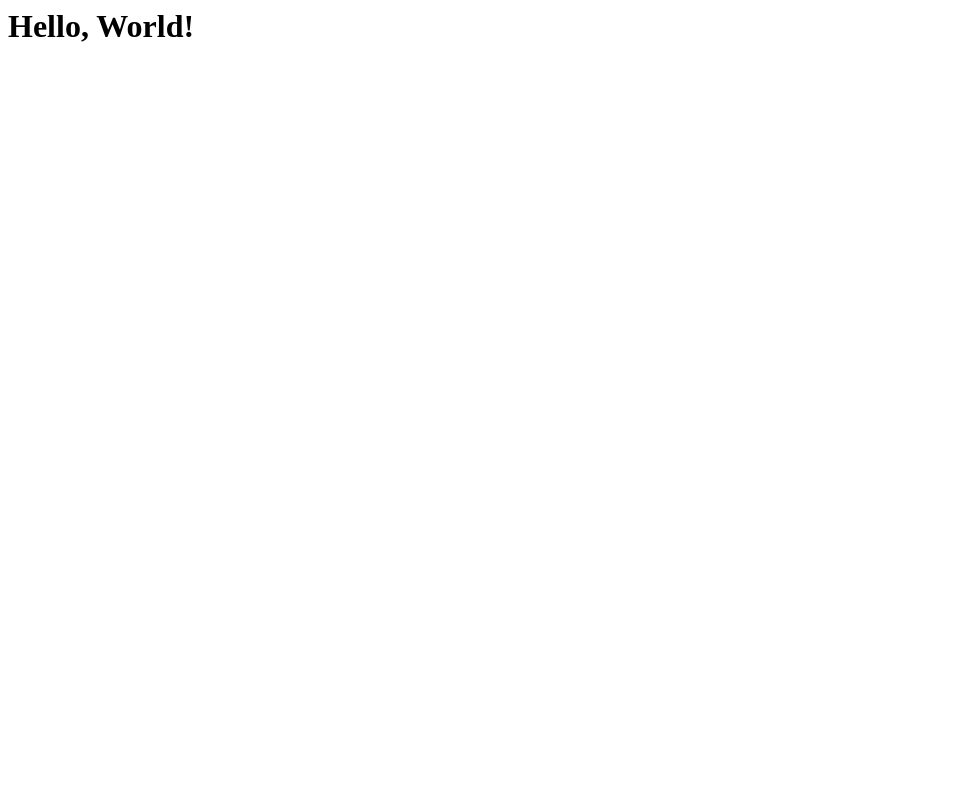
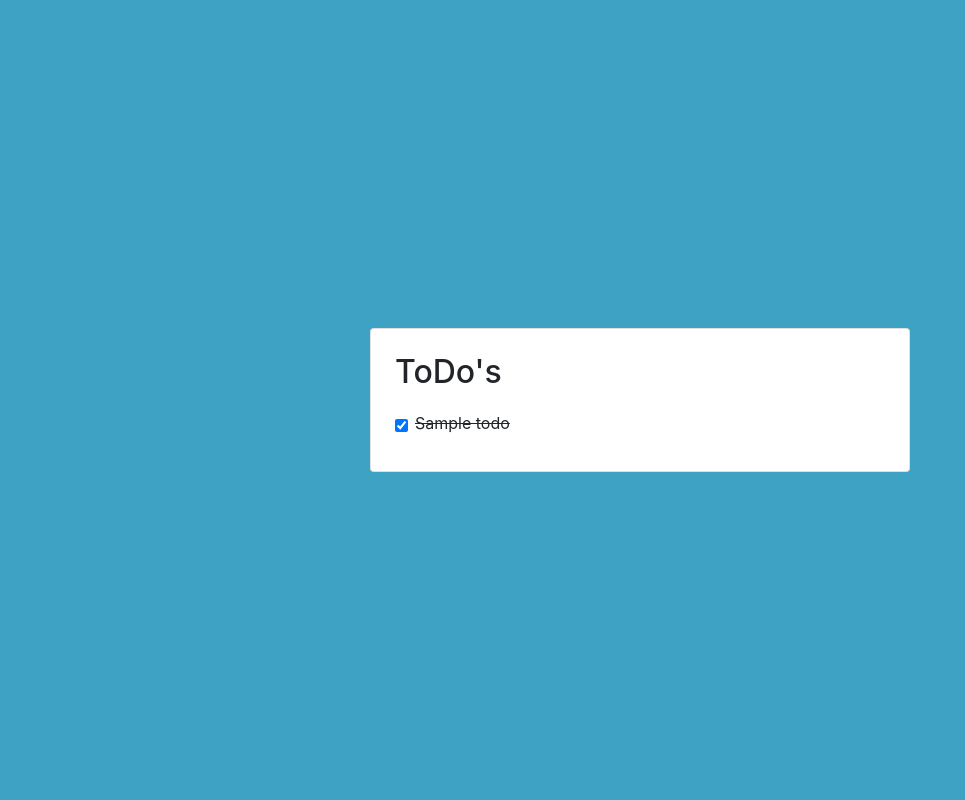
Before and after one commit to kalhauge/secure_by_design, a Django app: page /todo/ in a window 1280 px wide. Before the commit the part shown is almost empty. Shown: the whole page, without its empty margins (0-965 px from the left). Run offline with Django 4.2, Linux system fonts and the light colour scheme; tables that the repository leaves empty hold one stand-in row (values such as "Sample post"); some libraries are stand-ins or nearby versions.

Commit message:
Add todo's

```diff
--- a/secure_by_design/templates/base.html
+++ b/secure_by_design/templates/base.html
@@ -1 +1,7 @@
+<link rel="stylesheet" href="https://stackpath.bootstrapcdn.com/bootstrap/4.1.3/css/bootstrap.min.css" integrity="sha384-MCw98/SFnGE8fJT3GXwEOngsV7Zt27NXFoaoApmYm81iuXoPkFOJwJ8ERdknLPMO" crossorigin="anonymous">
+
 {% block page_content %}{% endblock %}
+
+<script src="https://code.jquery.com/jquery-3.3.1.slim.min.js" integrity="sha384-q8i/X+965DzO0rT7abK41JStQIAqVgRVzpbzo5smXKp4YfRvH+8abtTE1Pi6jizo" crossorigin="anonymous"></script>
+<script src="https://cdnjs.cloudflare.com/ajax/libs/popper.js/1.14.3/umd/popper.min.js" integrity="sha384-ZMP7rVo3mIykV+2+9J3UJ46jBk0WLaUAdn689aCwoqbBJiSnjAK/l8WvCWPIPm49" crossorigin="anonymous"></script>
+<script src="https://stackpath.bootstrapcdn.com/bootstrap/4.1.3/js/bootstrap.min.js" integrity="sha384-ChfqqxuZUCnJSK3+MXmPNIyE6ZbWh2IMqE241rYiqJxyMiZ6OW/JmZQ5stwEULTy" crossorigin="anonymous"></script>
--- a/todo/templates/todo.html
+++ b/todo/templates/todo.html
@@ -1,5 +1,34 @@
 {% extends "base.html" %}
 
 {% block page_content %}
-<h1>Hello, World!</h1>
+<section class="vh-100" style="background-color: #3da2c3;">
+  <div class="container py-5 h-100">
+    <div class="row d-flex justify-content-center align-items-center h-100">
+      <div class="col col-lg-8 col-xl-6">
+        <div class="card rounded-3">
+          <div class="card-body p-4">
+
+            <p class="mb-2"><span class="h2 me-2">ToDo's</span></p>
+            <!-- <p class="text-muted pb-2">04/01/2020 • ML - 1321</p> -->
+            <ul class="list-group rounded-0">
+              {% for todo in todos %}
+                <li class="list-group-item border-0 d-flex align-items-center ps-0">
+                  {% if todo.is_done %}
+                  <input class="form-check-input me-3" type="checkbox" value="" aria-label="..."
+                    checked />
+                  <s>{{todo.name}}</s>
+                  {% else %}
+                  <input class="form-check-input me-3" type="checkbox" value="" aria-label="..."
+                    />
+                  <span>{{todo.name}}</span>
+                  {% endif %}
+                </li>
+              {% endfor %}
+            </ul>
+          </div>
+        </div>
+      </div>
+    </div>
+  </div>
+</section>
 {% endblock %}
--- a/todo/views.py
+++ b/todo/views.py
@@ -1,7 +1,13 @@
 from django.shortcuts import render
+
+from todo.models import Todo
 
 # Create your views here.
 
 
 def index(request):
-    return render(request, "todo.html", {})
+    todos = Todo.objects.all()
+    context = {
+        "todos": todos,
+    }
+    return render(request, "todo.html", context)
```
Also changed, not shown: todo/migrations/0001_initial.py.
